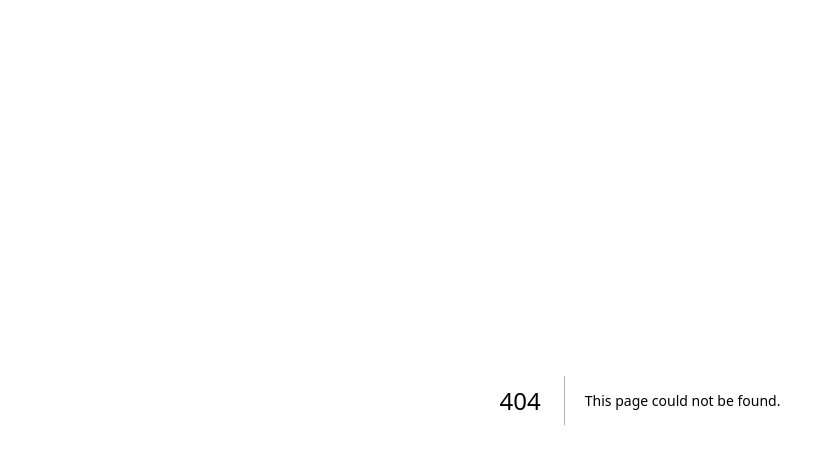
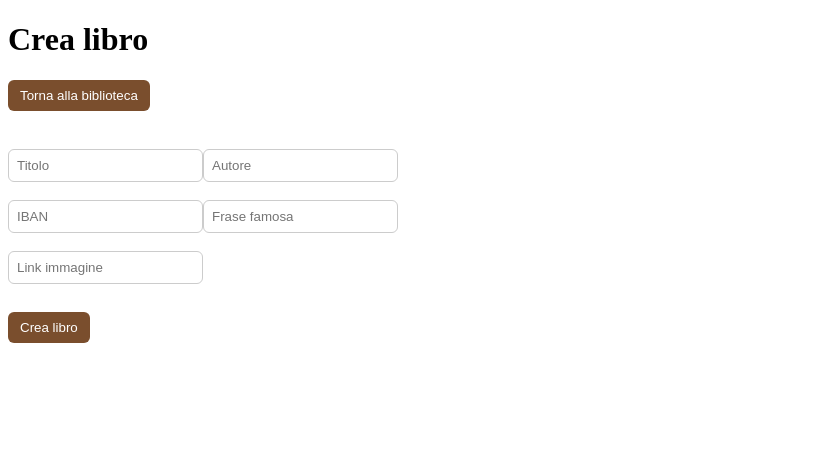
Before and after one commit to davidemerico-art/biblioteca-next, a Next.js app: page /crea-libro in a window 1280 px wide. Before the commit this address had no page. Shown: the top 464 px of the page, without its empty margins (0-835 px from the left). Built offline with nearby package versions, Linux system fonts and the light colour scheme.

Commit message:
cralibro

```diff
--- a/app/crea-libro/pages.tsx
+++ b/app/crea-libro/page.tsx
@@ -1,6 +1,7 @@
 "use client";
 
 import { useState } from "react";
+import { useRouter } from "next/navigation";
 
 export default function CreaLibri(){
 
@@ -9,6 +10,8 @@ export default function CreaLibri(){
   const [iban,setIban] = useState("");
   const [frase,setFrase] = useState("");
   const [img,setImg] = useState("");
+
+  const router = useRouter();
 
   const crea = () => {
 
@@ -24,6 +27,7 @@ export default function CreaLibri(){
 
     alert("Libro creato!");
 
+
     setTitolo("");
     setAutore("");
     setIban("");
@@ -38,6 +42,14 @@ export default function CreaLibri(){
 
       <h1>Crea libro</h1>
 
+      {/* Bottone per tornare alla biblioteca */}
+      <button
+        onClick={() => router.push("/biblioteca")}
+        style={{marginBottom:"20px"}}
+      >
+        Torna alla biblioteca
+      </button>
+<br/><br/>
       <input
         placeholder="Titolo"
         value={titolo}
@@ -49,7 +61,7 @@ export default function CreaLibri(){
         value={autore}
         onChange={(e)=>setAutore(e.target.value)}
       />
-
+<br/><br/>
       <input
         placeholder="IBAN"
         value={iban}
@@ -61,14 +73,14 @@ export default function CreaLibri(){
         value={frase}
         onChange={(e)=>setFrase(e.target.value)}
       />
-
+<br/><br/>
       <input
         placeholder="Link immagine"
         value={img}
         onChange={(e)=>setImg(e.target.value)}
       />
-
-      <button onClick={crea}>
+<br/><br/>
+      <button onClick={crea} style={{marginTop:"10px"}}>
         Crea libro
       </button>
 
```
